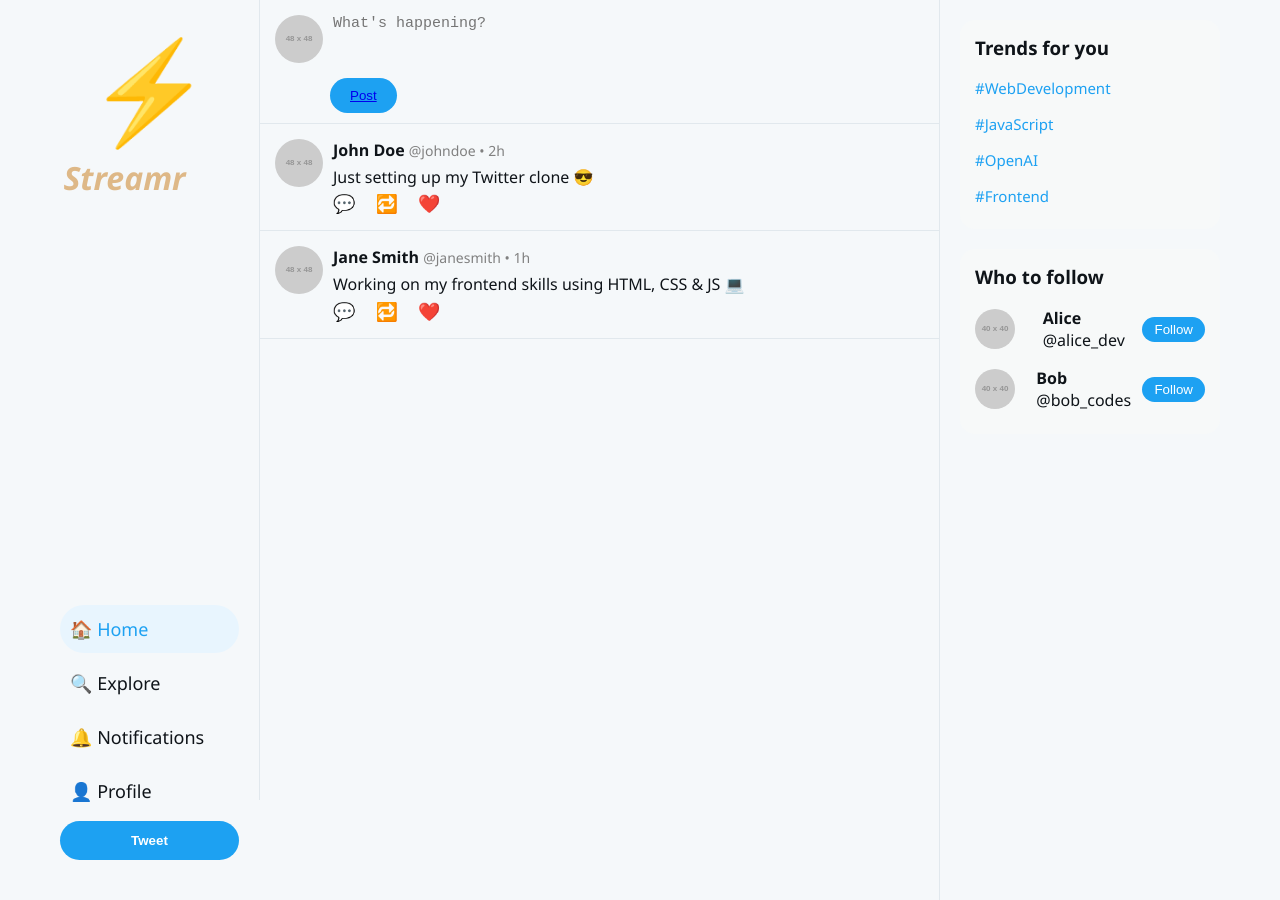
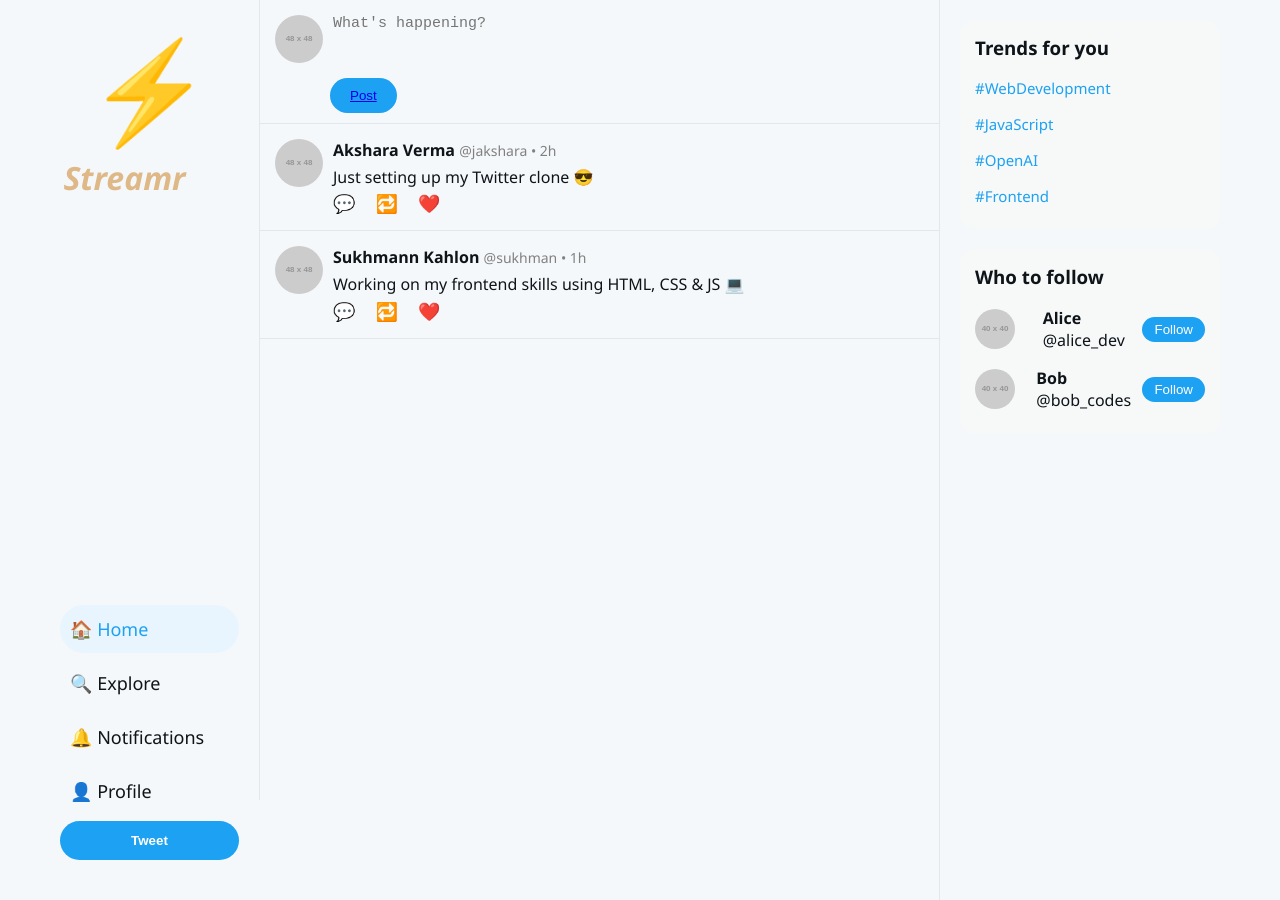
Before and after one commit to aksharav25548-oss/Capstone, a plain HTML site: page homepage.html in a window 1280 px wide. Drawn offline with Linux system fonts and the light colour scheme; placeholder pictures from the web are drawn by us.

Commit message:
third commit

```diff
--- a/homepage.html
+++ b/homepage.html
@@ -37,7 +37,7 @@
           <img src="https://via.placeholder.com/48" alt="user" class="avatar">
           <div class="tweet-content">
             <div class="tweet-header">
-              <strong>John Doe</strong> <span>@johndoe • 2h</span>
+              <strong>Akshara Verma</strong> <span>@jakshara • 2h</span>
             </div>
             <p>Just setting up my Twitter clone 😎</p>
             <div class="tweet-actions">
@@ -52,7 +52,7 @@
           <img src="https://via.placeholder.com/48" alt="user" class="avatar">
           <div class="tweet-content">
             <div class="tweet-header">
-              <strong>Jane Smith</strong> <span>@janesmith • 1h</span>
+              <strong>Sukhmann Kahlon</strong> <span>@sukhman • 1h</span>
             </div>
             <p>Working on my frontend skills using HTML, CSS & JS 💻</p>
             <div class="tweet-actions">
```
